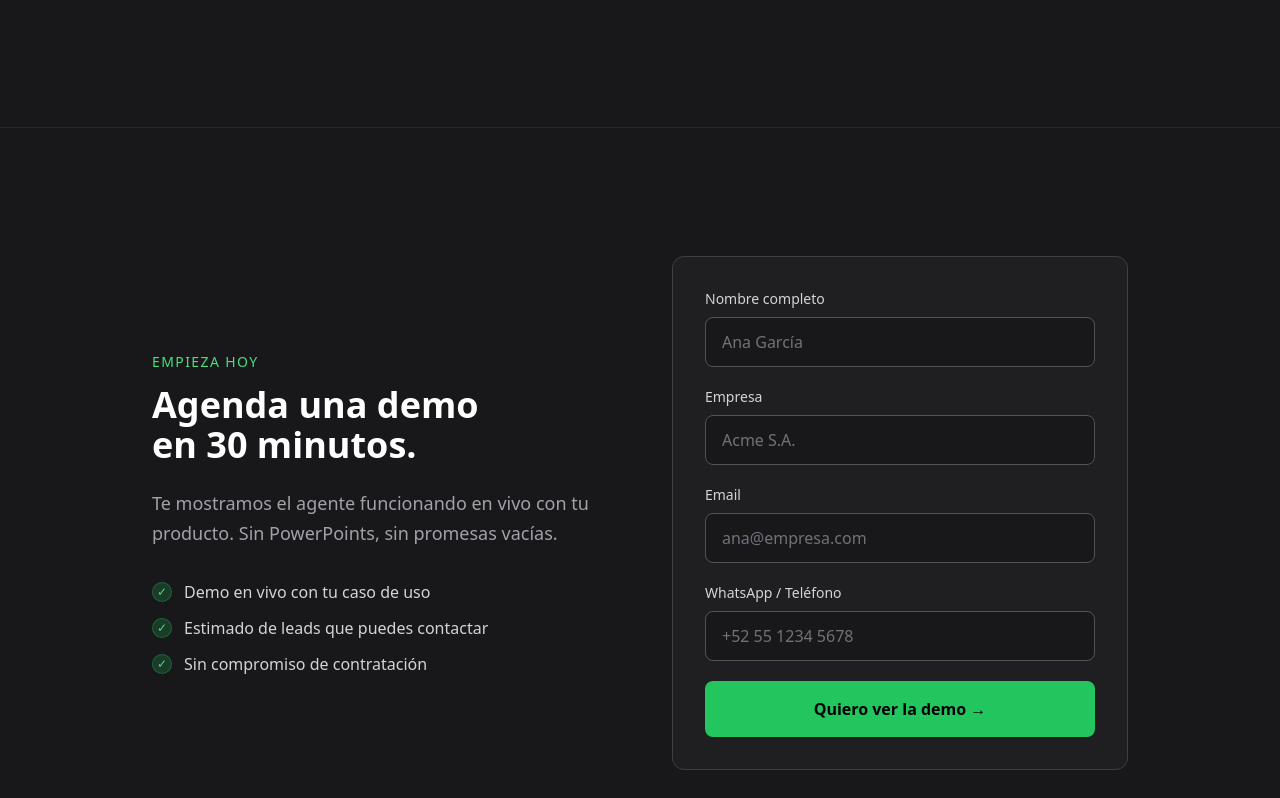
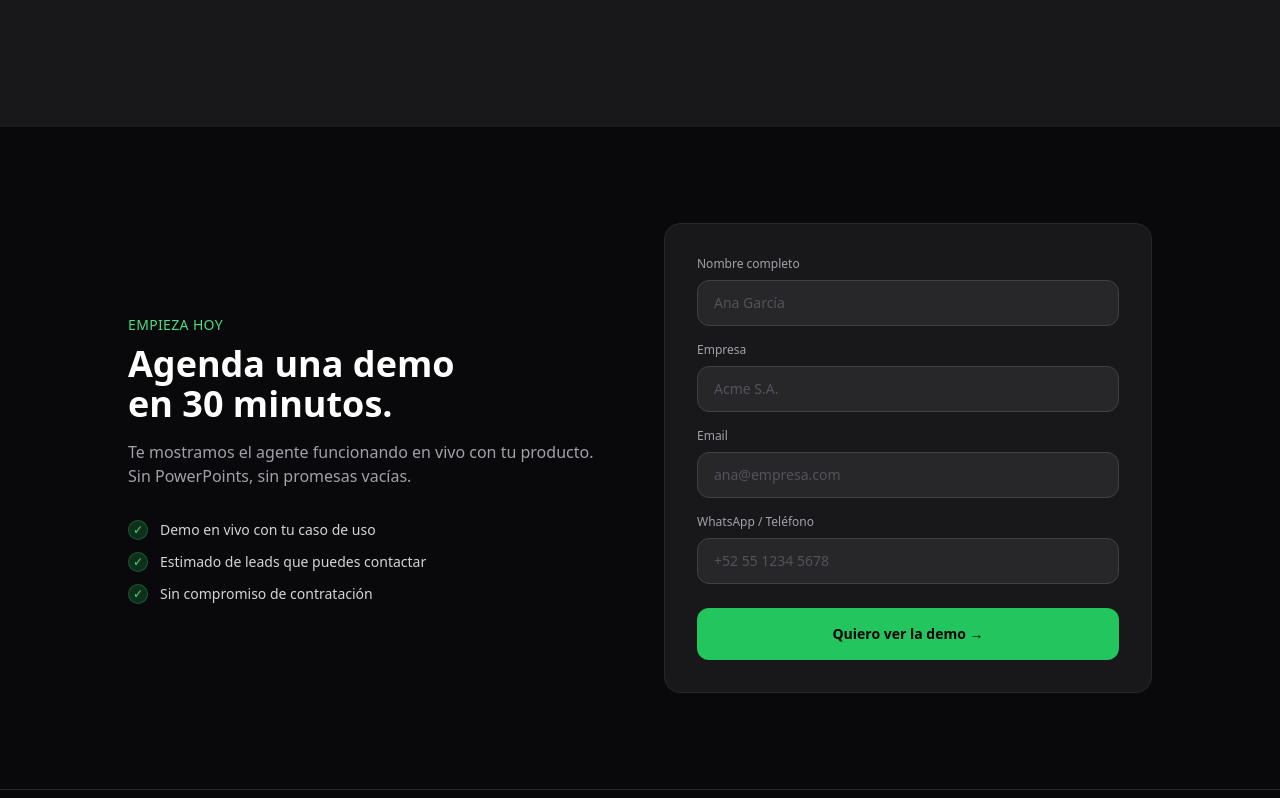
Before and after one commit to RBFiki/Fikora, a Next.js app: page / in a window 1280 px wide. Shown: the part 2522-3320 px from the top of the page. Built offline with nearby package versions, Linux system fonts and the light colour scheme.

Commit message:
Formulario demo conectado a Supabase y WhatsApp

```diff
--- /dev/null
+++ b/app/api/demo/route.ts
@@ -0,0 +1,28 @@
+import { NextRequest, NextResponse } from "next/server";
+import { supabase } from "@/lib/supabase";
+import twilio from "twilio";
+
+const twilioClient = twilio(process.env.TWILIO_ACCOUNT_SID, process.env.TWILIO_AUTH_TOKEN);
+
+export async function POST(request: NextRequest) {
+  try {
+    const { nombre, empresa, email, telefono } = await request.json();
+    if (!nombre || !email) {
+      return NextResponse.json({ error: "Nombre y email son requeridos" }, { status: 400 });
+    }
+    await supabase.from("demos").insert({ nombre, empresa, email, telefono });
+    try {
+      await twilioClient.messages.create({
+        from: process.env.TWILIO_WHATSAPP_NUMBER,
+        to: "whatsapp:" + process.env.FIKORA_ADMIN_WHATSAPP,
+        body: "Nueva solicitud de demo!\n\nNombre: " + nombre + "\nEmpresa: " + (empresa || "No especificada") + "\nEmail: " + email + "\nTelefono: " + (telefono || "No especificado"),
+      });
+    } catch (err) {
+      console.error("Error notificando:", err);
+    }
+    return NextResponse.json({ ok: true });
+  } catch (error) {
+    console.error("Error:", error);
+    return NextResponse.json({ error: "Error guardando solicitud" }, { status: 500 });
+  }
+}
--- a/components/FormularioContacto.tsx
+++ b/components/FormularioContacto.tsx
@@ -1,61 +1,61 @@
 "use client";
 
 import { useState } from "react";
-import { useRouter } from "next/navigation";
 
 export default function FormularioContacto() {
-  const router = useRouter();
-  const [loading, setLoading] = useState(false);
+  const [form, setForm] = useState({ nombre: "", empresa: "", email: "", telefono: "" });
+  const [cargando, setCargando] = useState(false);
+  const [enviado, setEnviado] = useState(false);
   const [error, setError] = useState("");
 
-  async function handleSubmit(e: React.FormEvent<HTMLFormElement>) {
-    e.preventDefault();
-    setLoading(true);
+  const handleChange = (e: React.ChangeEvent<HTMLInputElement>) => {
+    setForm({ ...form, [e.target.name]: e.target.value });
     setError("");
-
-    const form = e.currentTarget;
-    const data = {
-      nombre: (form.elements.namedItem("nombre") as HTMLInputElement).value,
-      empresa: (form.elements.namedItem("empresa") as HTMLInputElement).value,
-      email: (form.elements.namedItem("email") as HTMLInputElement).value,
-      telefono: (form.elements.namedItem("telefono") as HTMLInputElement).value,
   };
 
+  const handleSubmit = async () => {
+    if (!form.nombre || !form.email) { setError("Nombre y email son requeridos"); return; }
+    setCargando(true);
     try {
-      const res = await fetch("/api/lead", {
+      const res = await fetch("/api/demo", {
         method: "POST",
         headers: { "Content-Type": "application/json" },
-        body: JSON.stringify(data),
+        body: JSON.stringify(form),
       });
+      if (!res.ok) throw new Error("Error al enviar");
+      setEnviado(true);
+    } catch {
+      setError("Hubo un error. Intenta de nuevo.");
+    } finally {
+      setCargando(false);
+    }
+  };
 
-      if (!res.ok) throw new Error("Error al enviar");
-      router.push("/gracias");
-    } catch {
-      setError("Hubo un error. Por favor intenta de nuevo.");
-    } finally {
-      setLoading(false);
-    }
+  if (enviado) {
+    return (
+      <section className="bg-zinc-950 py-24 px-6" id="demo">
+        <div className="max-w-5xl mx-auto">
+          <div className="bg-zinc-900 border border-zinc-800 rounded-2xl p-12 text-center">
+            <div className="text-4xl mb-4">🎉</div>
+            <h3 className="text-2xl font-bold text-white mb-2">Solicitud recibida</h3>
+            <p className="text-zinc-400">Te contactamos en menos de 24 horas para agendar tu demo.</p>
+          </div>
+        </div>
+      </section>
+    );
   }
 
   return (
-    <section id="contacto" className="bg-zinc-900 py-32 border-t border-zinc-800">
-      <div className="max-w-5xl mx-auto px-6">
-        <div className="grid lg:grid-cols-2 gap-16 items-center">
+    <section className="bg-zinc-950 py-24 px-6" id="demo">
+      <div className="max-w-5xl mx-auto">
+        <div className="grid grid-cols-1 md:grid-cols-2 gap-12 items-center">
           <div>
-            <span className="text-green-400 text-sm font-medium tracking-widest uppercase">Empieza hoy</span>
-            <h2 className="mt-3 text-4xl font-bold text-white mb-6">
-              Agenda una demo<br />en 30 minutos.
-            </h2>
-            <p className="text-zinc-400 text-lg leading-relaxed mb-8">
-              Te mostramos el agente funcionando en vivo con tu producto. Sin PowerPoints, sin promesas vacías.
-            </p>
+            <span className="text-green-400 text-sm font-medium tracking-wide uppercase">Empieza hoy</span>
+            <h2 className="text-4xl font-bold text-white mt-2 mb-4">Agenda una demo<br />en 30 minutos.</h2>
+            <p className="text-zinc-400 mb-8">Te mostramos el agente funcionando en vivo con tu producto. Sin PowerPoints, sin promesas vacías.</p>
             <ul className="space-y-3">
-              {[
-                "Demo en vivo con tu caso de uso",
-                "Estimado de leads que puedes contactar",
-                "Sin compromiso de contratación",
-              ].map((item) => (
-                <li key={item} className="flex items-center gap-3 text-zinc-300">
+              {["Demo en vivo con tu caso de uso", "Estimado de leads que puedes contactar", "Sin compromiso de contratación"].map((item) => (
+                <li key={item} className="flex items-center gap-3 text-zinc-300 text-sm">
                   <span className="w-5 h-5 rounded-full bg-green-500/20 border border-green-500/30 flex items-center justify-center text-green-400 text-xs">✓</span>
                   {item}
                 </li>
@@ -63,40 +63,42 @@ export default function FormularioContacto() {
             </ul>
           </div>
 
-          <form onSubmit={handleSubmit} className="bg-zinc-800/50 border border-zinc-700 rounded-xl p-8 space-y-5">
+          <div className="bg-zinc-900 border border-zinc-800 rounded-2xl p-8">
+            <div className="space-y-4">
               {[
-              { name: "nombre", label: "Nombre completo", type: "text", placeholder: "Ana García" },
-              { name: "empresa", label: "Empresa", type: "text", placeholder: "Acme S.A." },
-              { name: "email", label: "Email", type: "email", placeholder: "ana@empresa.com" },
-              { name: "telefono", label: "WhatsApp / Teléfono", type: "tel", placeholder: "+52 55 1234 5678" },
-            ].map((field) => (
-              <div key={field.name}>
-                <label className="block text-sm font-medium text-zinc-300 mb-2">{field.label}</label>
+                { name: "nombre", label: "Nombre completo", placeholder: "Ana García" },
+                { name: "empresa", label: "Empresa", placeholder: "Acme S.A." },
+                { name: "email", label: "Email", placeholder: "ana@empresa.com", type: "email" },
+                { name: "telefono", label: "WhatsApp / Teléfono", placeholder: "+52 55 1234 5678" },
+              ].map((campo) => (
+                <div key={campo.name}>
+                  <label className="block text-zinc-400 text-xs mb-2">{campo.label}</label>
                   <input
-                  name={field.name}
-                  type={field.type}
-                  placeholder={field.placeholder}
-                  required
-                  disabled={loading}
-                  className="w-full bg-zinc-900 border border-zinc-600 rounded-lg px-4 py-3 text-white placeholder-zinc-500 focus:outline-none focus:border-green-500 transition-colors disabled:opacity-50"
+                    type={campo.type ?? "text"}
+                    name={campo.name}
+                    value={form[campo.name as keyof typeof form]}
+                    onChange={handleChange}
+                    placeholder={campo.placeholder}
+                    className="w-full bg-zinc-800 border border-zinc-700 rounded-xl px-4 py-3 text-white placeholder-zinc-600 focus:outline-none focus:border-green-500 transition-colors text-sm"
                   />
                 </div>
               ))}
+            </div>
 
-            {error && <p className="text-red-400 text-sm">{error}</p>}
+            {error && (
+              <div className="mt-4 bg-red-500/10 border border-red-500/20 rounded-xl px-4 py-3">
+                <p className="text-red-400 text-sm">{error}</p>
+              </div>
+            )}
 
             <button
-              type="submit"
-              disabled={loading}
-              className="w-full bg-green-500 hover:bg-green-400 text-black font-bold py-4 rounded-lg transition-colors disabled:opacity-50 flex items-center justify-center gap-2"
+              onClick={handleSubmit}
+              disabled={cargando}
+              className="w-full mt-6 bg-green-500 hover:bg-green-400 disabled:opacity-50 text-black font-bold py-4 rounded-xl transition-colors text-sm"
             >
-              {loading ? (
-                <><span className="animate-spin">⟳</span> Enviando...</>
-              ) : (
-                "Quiero ver la demo →"
-              )}
+              {cargando ? "Enviando..." : "Quiero ver la demo →"}
             </button>
-          </form>
+          </div>
         </div>
       </div>
     </section>
```
Lines whose indentation alone changed are shown as unchanged.
